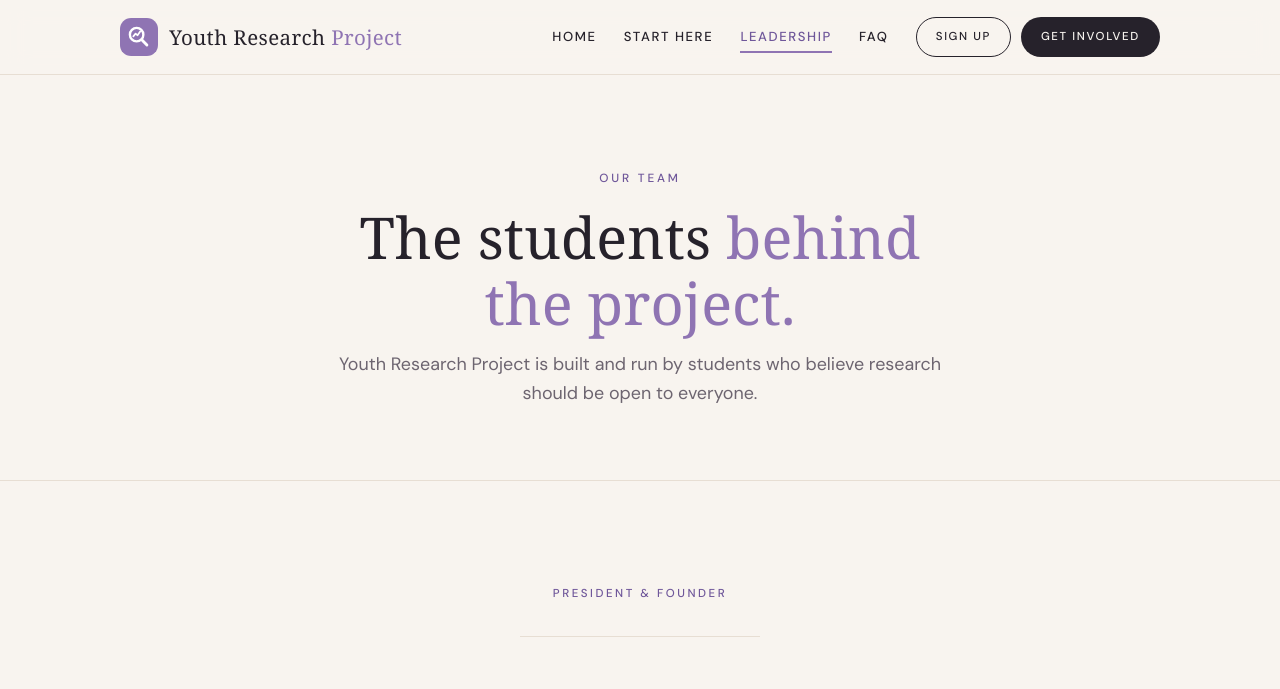
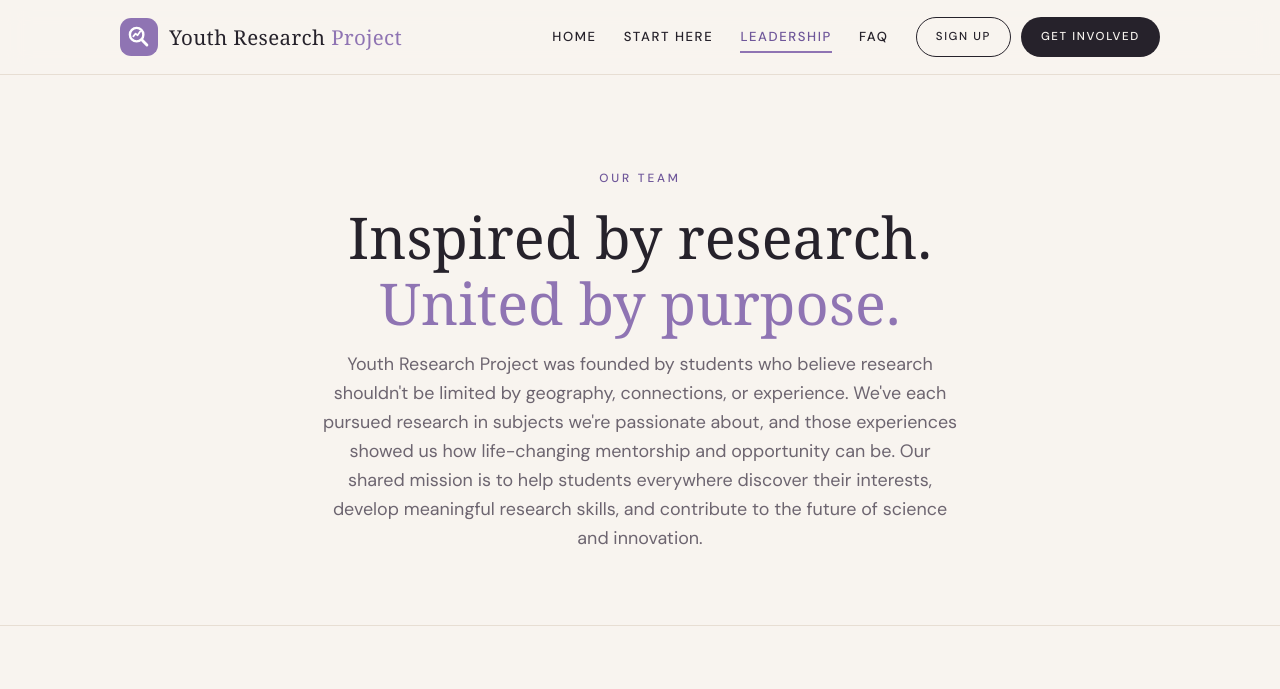
Before and after one commit to youthresearch/index, a plain HTML site: page leadership.html in a window 1280 px wide. Shown: the top 689 px of the page. Drawn offline with Linux system fonts and the light colour scheme; a web font is replaced by a local one.

Commit message:
Update leadership.html

```diff
--- a/leadership.html
+++ b/leadership.html
@@ -386,8 +386,8 @@ img, svg, video { display: block; max-width: 100%; }
     <section class="page-hero">
       <div class="wrap">
         <span class="eyebrow">Our team</span>
-        <h1>The students <span class="grad-text">behind the project.</span></h1>
-        <p>Youth Research Project is built and run by students who believe research should be open to everyone.</p>
+        <h1>Inspired by research. <span class="grad-text">United by purpose.</span></h1>
+        <p>Youth Research Project was founded by students who believe research shouldn't be limited by geography, connections, or experience. We've each pursued research in subjects we're passionate about, and those experiences showed us how life-changing mentorship and opportunity can be. Our shared mission is to help students everywhere discover their interests, develop meaningful research skills, and contribute to the future of science and innovation.</p>
       </div>
     </section>
 
```
